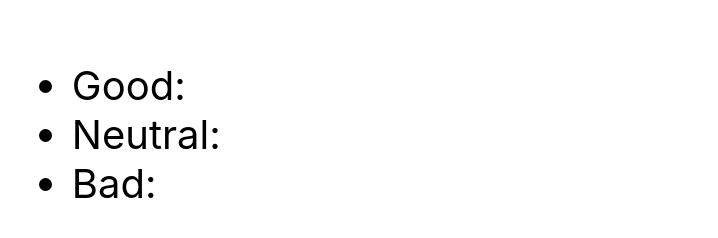
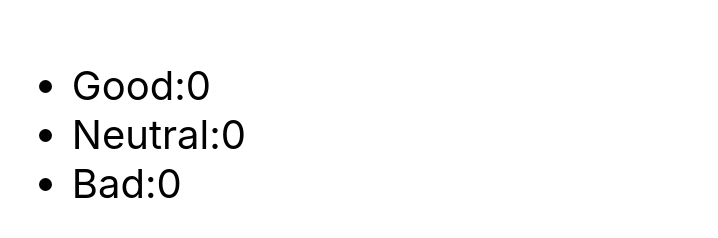
Before and after one commit to SebastianLalek/goit-react-hw-02-feedback, a React (Create React App) app: page / in a window 1280 px wide. Shown: the part 442-680 px from the top of the page, without its empty margins (280-998 px from the left). Built offline with nearby package versions, Linux system fonts and the light colour scheme.

Commit message:
add counter

```diff
--- a/src/components/feedback/Feedback.js
+++ b/src/components/feedback/Feedback.js
@@ -7,18 +7,31 @@ export default class Feedback extends Component {
     bad: 0,
   };
 
+  counter = e => {
+    const key = e.target.id;
+    this.setState(state => ({
+      [key]: state[key] + 1,
+    }));
+  };
+
   render() {
     return (
       <div>
         <h2>Please leave feedback</h2>
-        <button>Good</button>
-        <button>Neutral</button>
-        <button>Bad</button>
+        <button id="good" onClick={this.counter}>
+          Good
+        </button>
+        <button id="neutral" onClick={this.counter}>
+          Neutral
+        </button>
+        <button id="bad" onClick={this.counter}>
+          Bad
+        </button>
         <h2>Statistics</h2>
         <ul>
-          <li>Good:</li>
-          <li>Neutral:</li>
-          <li>Bad:</li>
+          <li>Good:{this.state.good}</li>
+          <li>Neutral:{this.state.neutral}</li>
+          <li>Bad:{this.state.bad}</li>
         </ul>
       </div>
     );
```
